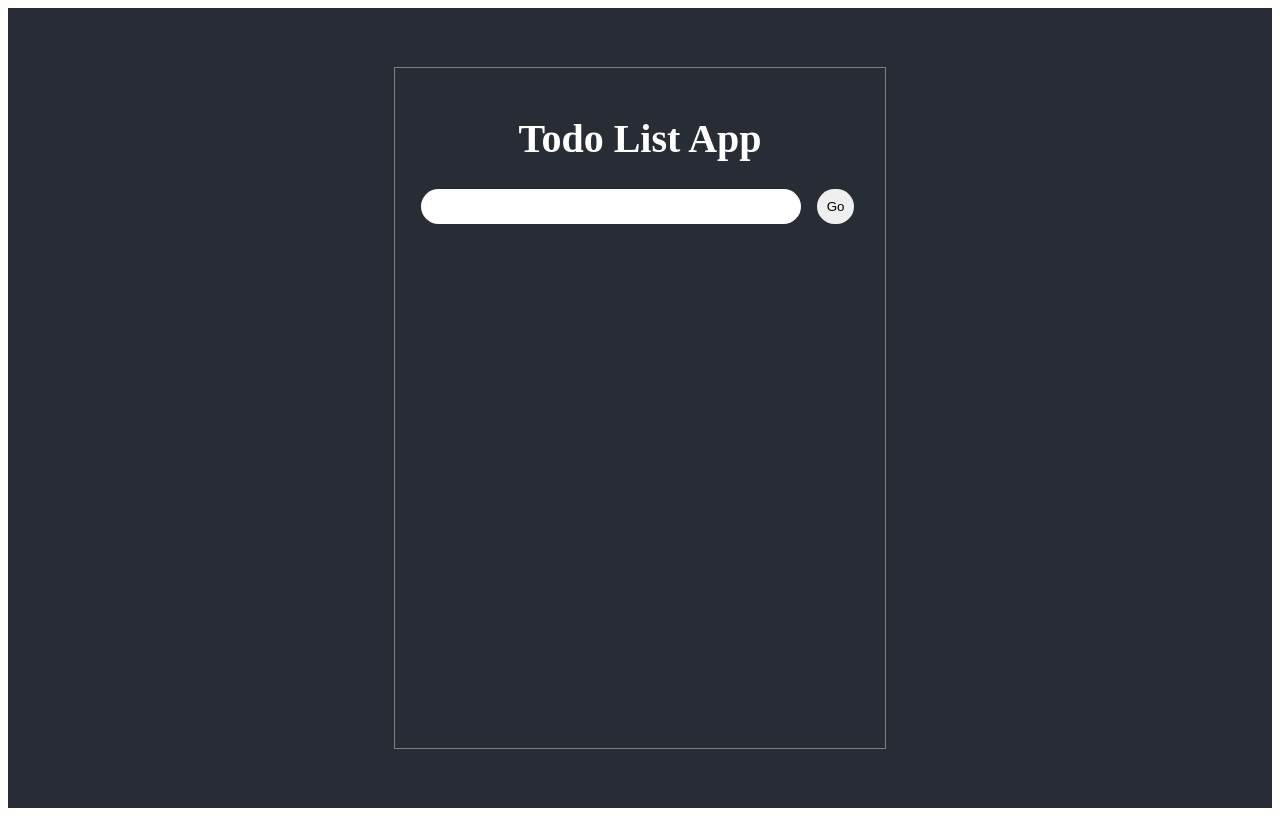
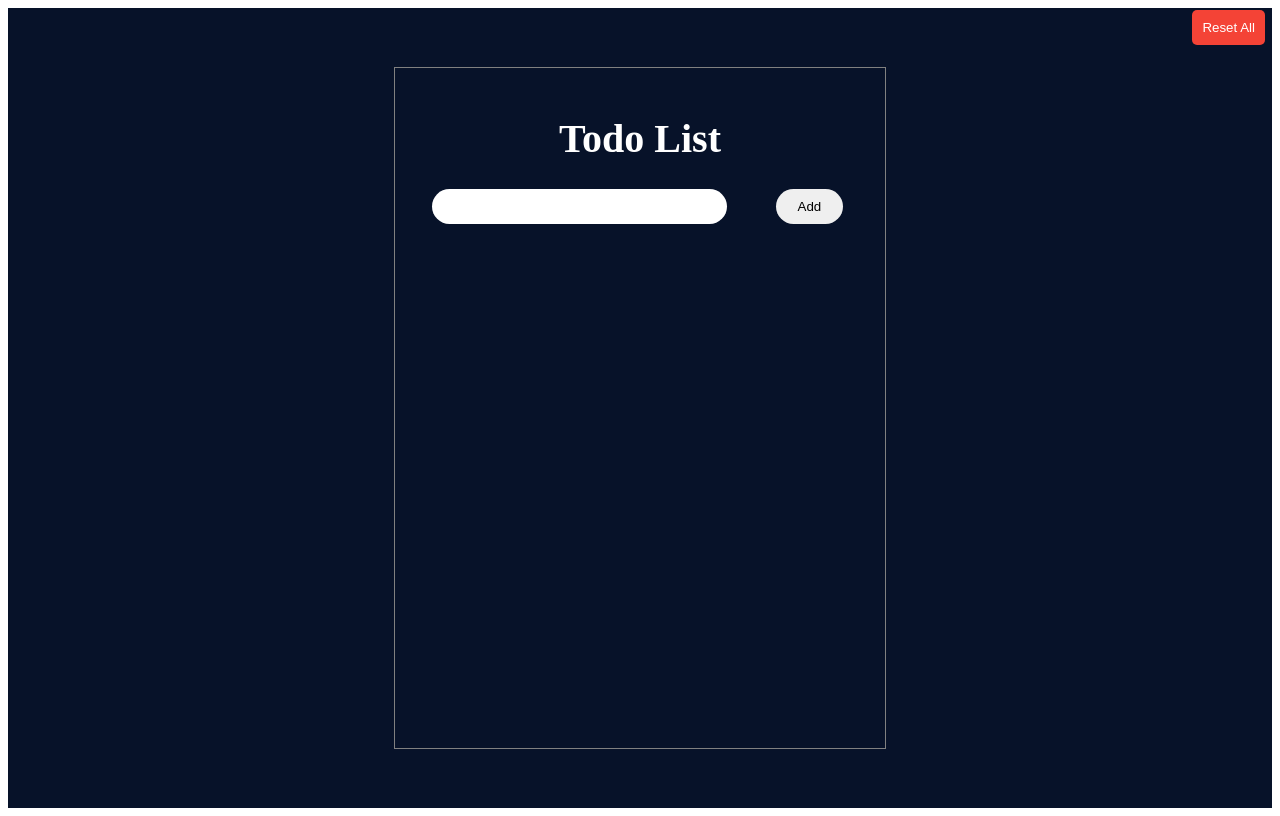
Before and after one commit to thirumeniram/Todo, a React (Create React App) app: page / in a window 1280 px wide. Built offline with nearby package versions, Linux system fonts and the light colour scheme.

Commit message:
second message

```diff
--- a/src/App.css
+++ b/src/App.css
@@ -3,7 +3,7 @@
   display: flex;
   justify-content: center;
   align-items: center;
-  background-color: #282c34;
+  background-color: #071229;
 }
 
 .container {
@@ -41,15 +41,122 @@ button {
   margin: 0;
   padding: 0;
 }
+
+.todoText {
+
+  flex: 1;
+}
+.resetButton {
+  position: absolute;
+  top: 10px; /* Adjust as needed */
+  right: 10px; /* Adjust as needed */
+  padding: 10px;
+  background-color: #f44336; /* Red color for reset */
+  color: white;
+  border: none;
+  border-radius: 5px;
+  cursor: pointer;
+}
+
+.resetButton:hover {
+  background-color: #d32f2f;
+}
+/* ... other styles ... */
+
 .singleTodo {
   border-radius: 50px;
   margin: 10px 0;
-  background-color: #5dadf8;
+  background-color:white;
   padding: 10px 20px;
   display: flex;
-  width: 450px;
+  justify-content: space-between; /* Adjust the children spacing */
   align-items: center;
+  width: 350px; /* You can adjust the width as needed */
 }
+
 .todoText {
-  flex: 1;
+
+  flex: 0 0 70%; /* Allocate 70% width */
+  margin-right: auto; /* This will push all other items to the right */
 }
+
+.editButton, .checkboxContainer {
+  flex: 0 0 15%; /* Allocate 15% width to both edit button and checkbox */
+  text-align: center; /* Center the button text and checkbox */
+}
+
+.checkboxContainer {
+  width:20px
+}
+
+/* Adjust your button and input[type="checkbox"] styles if needed */
+
+
+
+/* ... existing styles ... */
+
+.todoForm {
+  display: flex;
+  justify-content: space-around;
+  align-items: center; /* Add this to vertically align form items */
+  width: 450px; /* Ensure this matches the width of your todo items */
+  margin-bottom: 20px; /* Add some space between form and list */
+}
+
+/* Match the width of input to that of .singleTodo */
+input[type="text"] {
+  width: calc(70% - 40px); /* Subtract padding */
+  padding: 10px;
+  margin-right: 10px; /* Add space between the input and the button */
+  border-radius: 20px;
+  border: none;
+}
+
+/* Style the 'Go' button to match the size of edit button in todo items */
+.todoForm button {
+  flex: 0 0 15%;
+  padding: 10px;
+  border-radius: 20px;
+  margin: 0 5px;
+  width: calc(15% - 10px); /* Adjust width to match the edit button */
+}
+
+/* ... other styles ... */
+
+.singleTodo {
+  color:black;
+  border-radius: 20px; /* Match the border-radius of your input */
+  background-color: white;
+  padding: 10px;
+  display: flex;
+  justify-content: space-between;
+  align-items: center;
+  width: 400px; /* Match the width with .todoForm */
+  margin: 10px 0;
+  height:25px;
+}
+
+.todoText {
+  /* Adjust text alignment and overflow handling */
+  overflow: hidden;
+  white-space: nowrap;
+  text-overflow: ellipsis;
+  margin-right: 10px; /* Add some space between the text and the button */
+}
+
+.editButton, .checkboxContainer {
+  flex: 0 0 15%;
+  text-align: center;
+  padding: 5px 0; /* Add padding for vertical alignment */
+}
+
+
+.completed .checkboxContainer {
+  display: none;
+
+}
+.singleTodo.completed {
+  background-color: #089f0b;
+
+  color: white;
+}
--- a/src/App.js
+++ b/src/App.js
@@ -5,61 +5,94 @@ import TodoList from "./Components/TodoList";
 
 const App = () => {
   const [todo, setTodo] = useState("");
-  const [todos, setTodos] = useState([]);
+  const [activeTodos, setActiveTodos] = useState([]);
+  const [completedTodos, setCompletedTodos] = useState([]);
   const [editId, setEditId] = useState(0);
 
   // Load todos from localStorage on initial render
   useEffect(() => {
-    console.log('got called')
     const storedTodos = JSON.parse(localStorage.getItem("Todos"));
     if (storedTodos) {
-      setTodos(storedTodos);
+      // Separate active and completed todos
+      setActiveTodos(storedTodos.filter((t) => !t.isComplete));
+      setCompletedTodos(storedTodos.filter((t) => t.isComplete));
     }
   }, []);
 
   // Save todos to localStorage whenever they change
   useEffect(() => {
-
-    localStorage.setItem("Todos", JSON.stringify(todos));
-  }, [todos]);
+    // Combine active and completed todos before saving
+    const allTodos = [...activeTodos, ...completedTodos];
+    localStorage.setItem("Todos", JSON.stringify(allTodos));
+  }, [activeTodos, completedTodos]);
 
   const handleSubmit = (e) => {
     e.preventDefault();
 
     if (editId) {
-      const editTodo = todos.find((i) => i.id === editId);
-      const updatedTodos = todos.map((t) =>
-        t.id === editTodo.id
-          ? { id: t.id, todo }
-          : { id: t.id, todo: t.todo }
+      // Attempt to edit in activeTodos
+      let updatedActiveTodos = activeTodos.map((t) =>
+        t.id === editId ? { id: t.id, todo, isComplete: false } : t
       );
-      setTodos(updatedTodos);
+      setActiveTodos(updatedActiveTodos);
+
+      // Attempt to edit in completedTodos
+      let updatedCompletedTodos = completedTodos.map((t) =>
+        t.id === editId ? { id: t.id, todo, isComplete: true } : t
+      );
+      setCompletedTodos(updatedCompletedTodos);
+
       setEditId(0);
       setTodo("");
       return;
     }
 
     if (todo !== "") {
-      setTodos([{ id: `${todo}-${Date.now()}`, todo }, ...todos]);
+      const newTodo = { id: `${Date.now()}`, todo, isComplete: false };
+      setActiveTodos([newTodo, ...activeTodos]);
       setTodo("");
     }
   };
 
-  const handleDelete = (id) => {
-    const delTodo = todos.filter((to) => to.id !== id);
-    setTodos([...delTodo]);
-  };
-
   const handleEdit = (id) => {
-    const editTodo = todos.find((i) => i.id === id);
+    const editTodo = [...activeTodos, ...completedTodos].find((t) => t.id === id);
     setTodo(editTodo.todo);
     setEditId(id);
   };
 
+  // const handleComplete = (id) => {
+  //   const completedTodo = activeTodos.find((t) => t.id === id);
+  //   if (completedTodo) {
+  //     setActiveTodos(activeTodos.filter((t) => t.id !== id));
+  //     setCompletedTodos([completedTodo, ...completedTodos]);
+  //   }
+  // };
+  const handleComplete = (id) => {
+    const updatedActiveTodos = activeTodos.filter((t) => t.id !== id);
+    const completedTodo = activeTodos.find((t) => t.id === id);
+
+    if (completedTodo) {
+      // Set isComplete to true when moving the todo to the completed list
+      const updatedTodo = { ...completedTodo, isComplete: true };
+      setActiveTodos(updatedActiveTodos);
+      setCompletedTodos([updatedTodo, ...completedTodos]);
+    }
+  };
+
+
+  const handleReset = () => {
+    setActiveTodos([]);
+    setCompletedTodos([]);
+    localStorage.removeItem("Todos");
+  };
+
+  // ... imports and other component logic ...
+
 return (
   <div className="App">
     <div className="container">
-        <h1>Todo List App</h1>
+      <h1>Todo List</h1>
+      <button onClick={handleReset} className="resetButton">Reset All</button>
       <TodoForm
         handleSubmit={handleSubmit}
         todo={todo}
@@ -67,13 +100,17 @@ const App = () => {
         editId={editId}
       />
       <TodoList
-          todos={todos}
+        activeTodos={activeTodos}
+        completedTodos={completedTodos}
         handleEdit={handleEdit}
-          handleDelete={handleDelete}
+        handleComplete={handleComplete}
       />
     </div>
   </div>
 );
+
+// ... rest of the App component ...
+
 };
 
 export default App;
--- a/src/Components/TodoForm.js
+++ b/src/Components/TodoForm.js
@@ -32,7 +32,7 @@ const TodoForm = ({ handleSubmit, todo, editId, setTodo }) => {
         id="todoInput" // It's also a good practice to add an id that matches the name
         autoComplete="off" // This prevents the browser from trying to autocomplete the field
       />
-      <button type="submit"> {editId ? "Edit" : "Go"}</button>
+      <button type="submit"> {editId ? "Edit" : "Add"}</button>
     </form>
   );
 };
--- a/src/Components/TodoList.js
+++ b/src/Components/TodoList.js
@@ -1,19 +1,73 @@
-import React from "react";
 
-const TodoList = ({ todos, handleDelete, handleEdit }) => {
+// import React from "react";
+
+// const TodoList = ({ activeTodos, completedTodos, handleComplete, handleEdit }) => {
+//   return (
+//     <>
+//       <ul className="allTodos">
+//         {activeTodos.map((todo) => (
+//           <li className="singleTodo" key={todo.id}>
+//             <span className="todoText">{todo.todo}</span>
+//             <div className="editButton">
+//               <button onClick={() => handleEdit(todo.id)}>Edit</button>
+//             </div>
+//             <div className="checkboxContainer">
+//               <input
+//                 type="checkbox"
+//                 onChange={() => handleComplete(todo.id)}
+//               />
+//             </div>
+//           </li>
+//         ))}
+//       </ul>
+//       <ul className="allTodos">
+//         {completedTodos.map((todo) => (
+//           <li className="singleTodo" key={todo.id}>
+//             <span className="todoText">{todo.todo}</span>
+//             {/* Checkbox removed for completed todos */}
+
+//           </li>
+//         ))}
+//       </ul>
+//     </>
+//   );
+// };
+
+// export default TodoList;
+
+// ... imports ...
+
+const TodoList = ({ activeTodos, completedTodos, handleComplete, handleEdit }) => {
     return (
+      <>
+        {/* Active Todos */}
         <ul className="allTodos">
-      {todos.map((t) => (
-        // Move the `key` prop to the `li` element
-        <li className="singleTodo" key={t.id}>
-          <span className="todoText">
-            {t.todo}
-          </span>
-          <button onClick={() => handleEdit(t.id)}>Edit</button>
-          <button onClick={() => handleDelete(t.id)}>Delete</button>
+          {activeTodos.map((todo) => (
+            <li className="singleTodo" key={todo.id}>
+              <span className="todoText">{todo.todo}</span>
+              <div className="editButton">
+                <button onClick={() => handleEdit(todo.id)}>Edit</button>
+              </div>
+              <div className="checkboxContainer">
+                <input
+                  type="checkbox"
+                  onChange={() => handleComplete(todo.id)}
+                />
+              </div>
             </li>
           ))}
         </ul>
+        {/* Completed Todos */}
+        <ul className="allTodos">
+          {completedTodos.map((todo) => (
+            <li className="singleTodo completed" key={todo.id}>
+              <span className="todoText">{todo.todo}</span>
+
+              {/* Checkbox removed for completed todos */}
+            </li>
+          ))}
+        </ul>
+      </>
     );
   };
 
```
Lines whose indentation alone changed are shown as unchanged.
